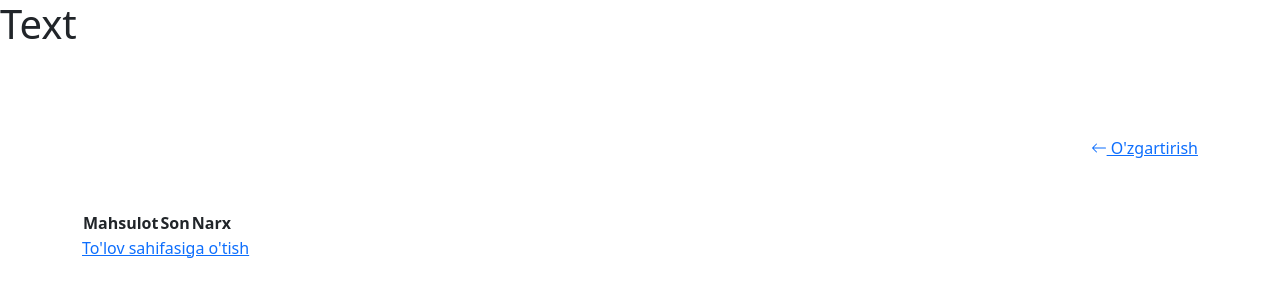
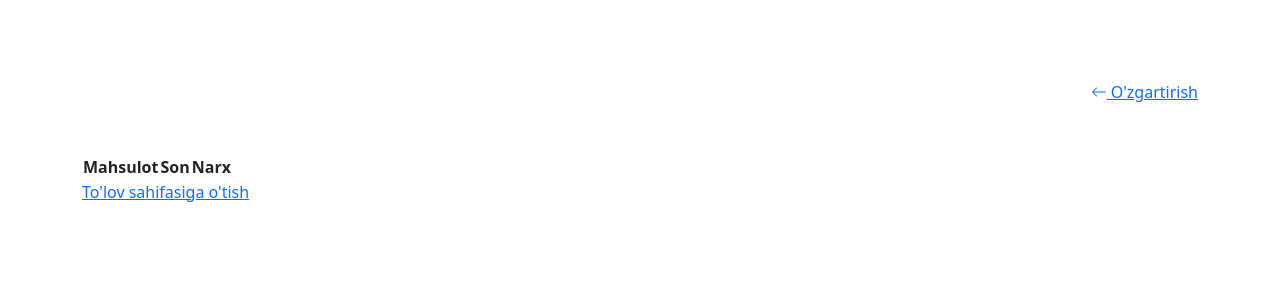
Before and after one commit to TOXIC-krot/al-asalDjango, a Django app: page /cart/ in a window 1280 px wide. Shown: the top 300 px of the page. Run offline with Django 5.2, Linux system fonts and the light colour scheme; lists and menus that the app fills with data are empty; parts of the project's set-up code (start-up, migrations or seed data) failed here and were passed over.

Commit message:
fix: base template

```diff
--- a/templates/base.html
+++ b/templates/base.html
@@ -16,9 +16,6 @@
 </head>
 
 <body>
-
-    <h1>Text</h1>
-
     {% block main %}
     {% endblock %}
 
```
